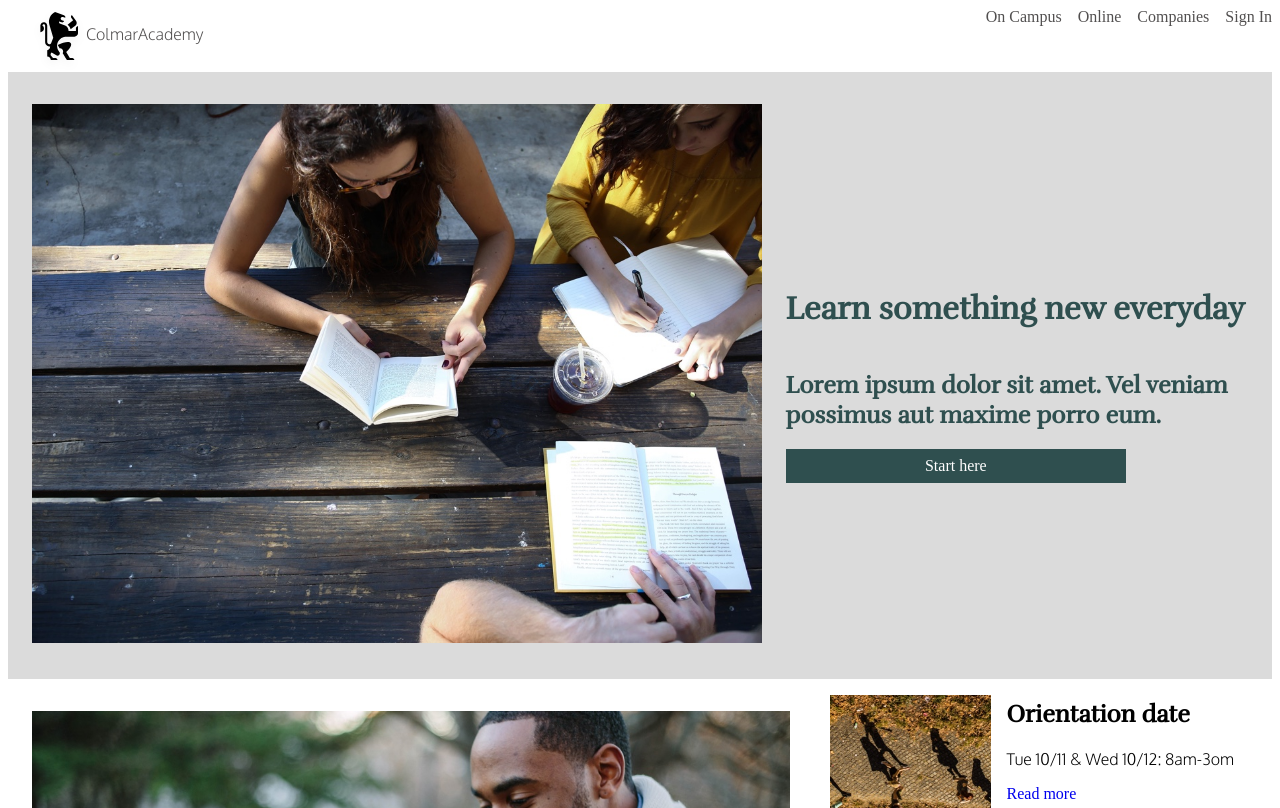
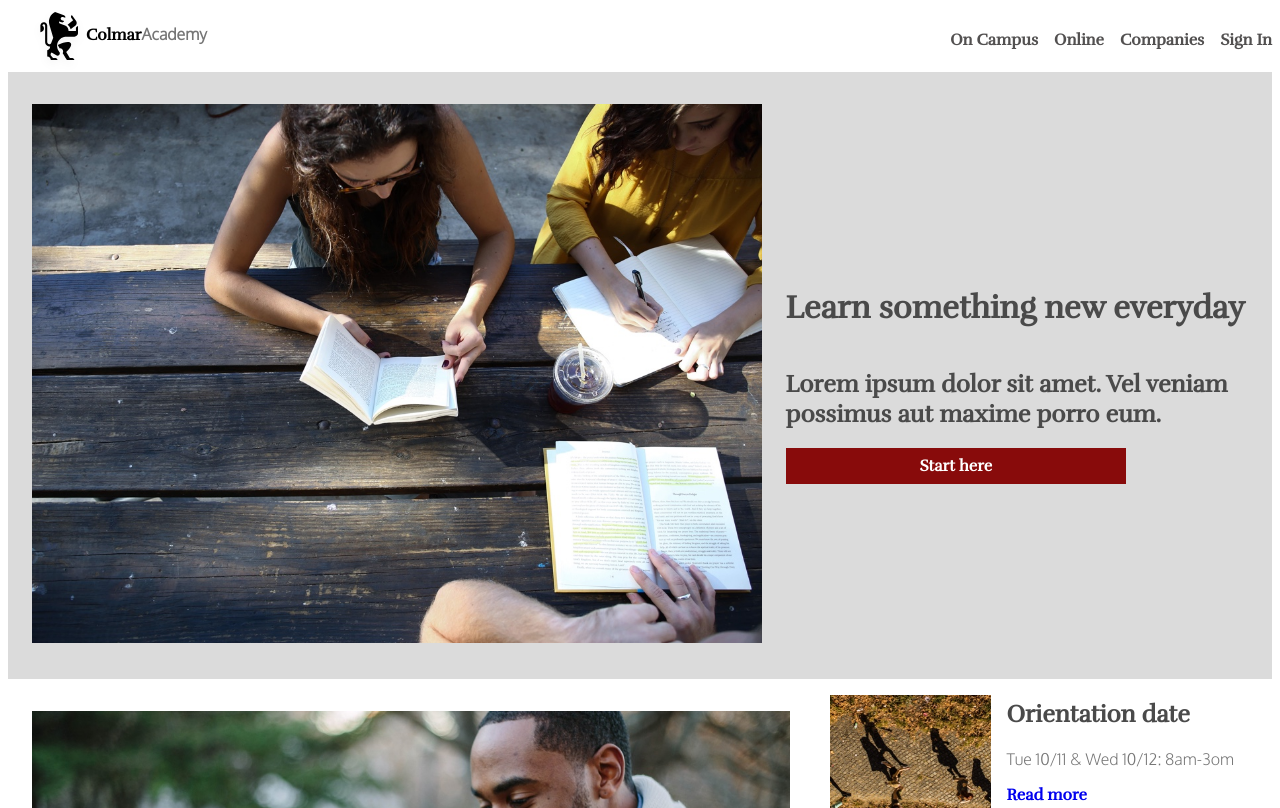
Before and after one commit to piqueen314/ColmarAcademy, a plain HTML site: page index.html in a window 1280 px wide. Shown: the top 808 px of the page. Drawn offline with Linux system fonts and the light colour scheme.

Commit message:
font changes and color changes

```diff
--- a/resources/css/style.css
+++ b/resources/css/style.css
@@ -14,17 +14,24 @@
 h1 {
     font-family: 'Rufina';
     font-weight: bold;
+    color: #4a4a4a;
 }
 h2{
     font-family: 'Rufina';
+    color: #4a4a4a;
 }
 p{
     font-family: Oxygen;
+    color: #757575;
+}
+a{
+    font-family: Rufina;
+    font-weight: bold;
 }
 /* navigation bar */
 nav{
     background-color: white;
-    color: rgb(82, 80, 80);
+    color: #4a4a4a;
     display: flex;
     flex-direction: row;
 }
@@ -51,10 +58,19 @@ a:active { text-decoration: none; }
     width:auto;
     align-items: center;
   }
+  .leftnav p{
+      font-family: 'Oxygen';
+      font-weight: bold;
+  }
+  .leftnav span{
+      color: black;
+      font-family: 'Rufina';
+  }
   .rightnav{
     display: flex;
     flex-direction: row;
     padding-left: 8px;
+    align-items: center;
   }
   .rightnav a {
       padding-left: 16px;
@@ -85,6 +101,12 @@ a:active { text-decoration: none; }
       padding: 32px 24px;
       width: 60%;
   }
+  .banner-right h1{
+    color: #4a4a4a;
+  }
+  .banner-right h2{
+      color: #4a4a4a;
+  }
   .banner-right{
       display: flex;
       flex-direction: column;
@@ -100,7 +122,7 @@ a:active { text-decoration: none; }
       overflow:visible;
   }
   .button{
-      background-color: darkslategray;
+      background-color: rgb(136, 11, 11);
       width: 70%;
       padding: 8px 0;
       text-align: center;
@@ -108,6 +130,8 @@ a:active { text-decoration: none; }
   }
   .button a{
       color:white;
+      font-family: Rufina;
+      font-style: bold;
   }
   @media only screen and (max-width: 760px) {
     .desktop {
@@ -276,7 +300,7 @@ a:active { text-decoration: none; }
         width: 70%;
     }
     .course-links a{
-        color: darkslategray;
+        color: #4a4a4a;
         background-color: rgb(219,219,219);
         padding-bottom: 24px;
         padding-top: 16px;
```
